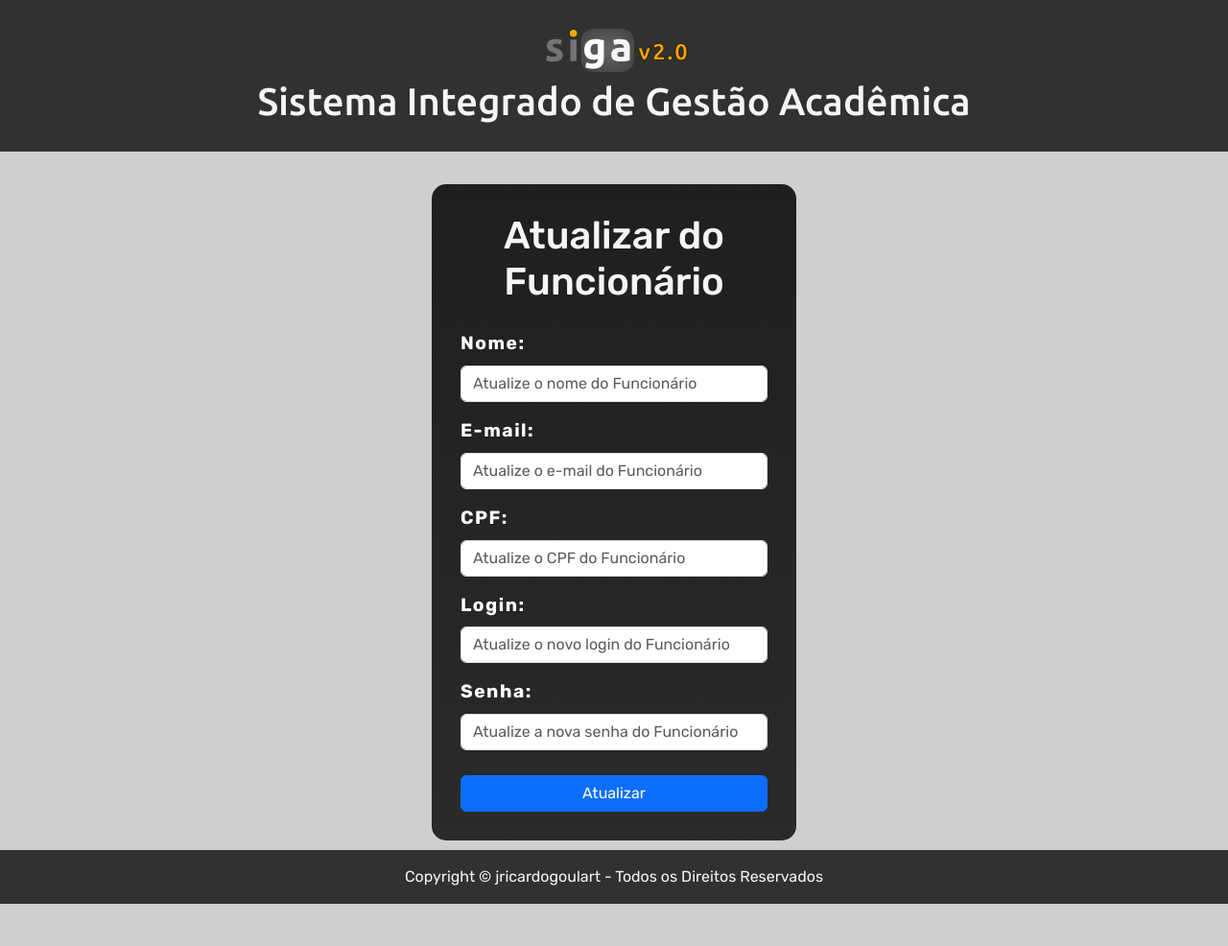
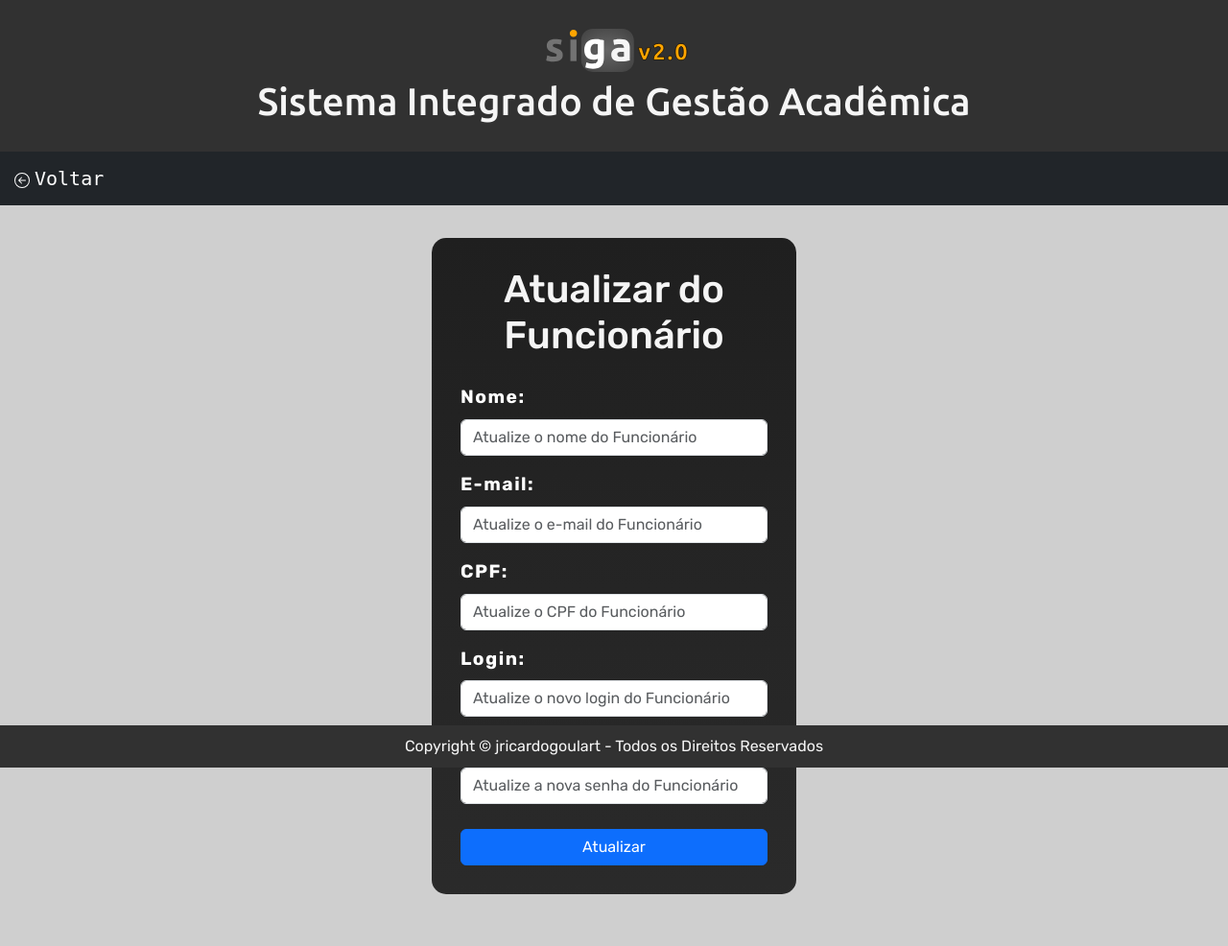
Before and after one commit to jricardogoulart/trabalho, a Flask app: page /updateAcademic/1 in a window 1280 px wide. Shown: the whole page at 96% size. Before the commit the page ends 942 px from the top, so only its background shows below. Run offline with Flask 3, Linux system fonts and the light colour scheme; data that the repository does not hold is empty.

Commit message:
Footer Updates

```diff
--- a/templates/atualizar_funcionarios.html
+++ b/templates/atualizar_funcionarios.html
@@ -54,6 +54,30 @@
             flex: 1;
             /* Faz com que a seção ocupe todo o espaço restante na vertical */
         }
+        nav {
+            color: var(--color01);
+            background-color: var(--color05);
+            font-family: var(--fonte02);
+        }
+
+        nav a {
+            padding: 10px;
+            cursor: pointer;
+            transition: 500ms;
+            border-radius: 5px;
+        }
+
+        nav a:hover {
+            background-color: #444444;
+        }
+        svg {
+            margin: 5px;
+            border-radius: 5px;
+        }
+
+        svg:hover {
+            fill: rgb(255, 145, 0);
+        }
 
         main {
             display: flex;
@@ -88,10 +112,18 @@
         }
 
         footer {
+            position: sticky;
+            bottom: 0;
+            width: 100%;
             background-color: var(--color04);
             color: var(--color01);
             text-align: center;
-            padding-top: 16px;
+            padding: 10px;
+            /* Adicionei um preenchimento para melhorar a aparência */
+        }
+
+        footer p {
+            margin: 0;
         }
 
         .table-container {
@@ -127,6 +159,11 @@
         <img src="../static/siga2.0.svg" alt="Siga v2.0">
         <h1>Sistema Integrado de Gestão Acadêmica</h1>
     </header>
+    <nav class="navbar navbar-dark bg-dark justify-content-start pl-3">
+        <a class="navbar-brand" href="/cadastrar_funcionarios"><svg xmlns="http://www.w3.org/2000/svg" width="16" height="16" fill="currentColor" class="bi bi-arrow-left-circle" viewBox="0 0 16 16">
+            <path fill-rule="evenodd" d="M1 8a7 7 0 1 0 14 0A7 7 0 0 0 1 8m15 0A8 8 0 1 1 0 8a8 8 0 0 1 16 0m-4.5-.5a.5.5 0 0 1 0 1H5.707l2.147 2.146a.5.5 0 0 1-.708.708l-3-3a.5.5 0 0 1 0-.708l3-3a.5.5 0 1 1 .708.708L5.707 7.5z"/>
+          </svg>Voltar</a>
+    </nav>
 
     <main class="flex-column">
         <section class="container mt-4 container-fluid">
```
Also changed, not shown: templates/atualizar_alunos.html (+9 -1 lines), templates/atualizar_disciplina.html (+10 -2 lines), templates/secretaryHome.html (+20 -6 lines).
